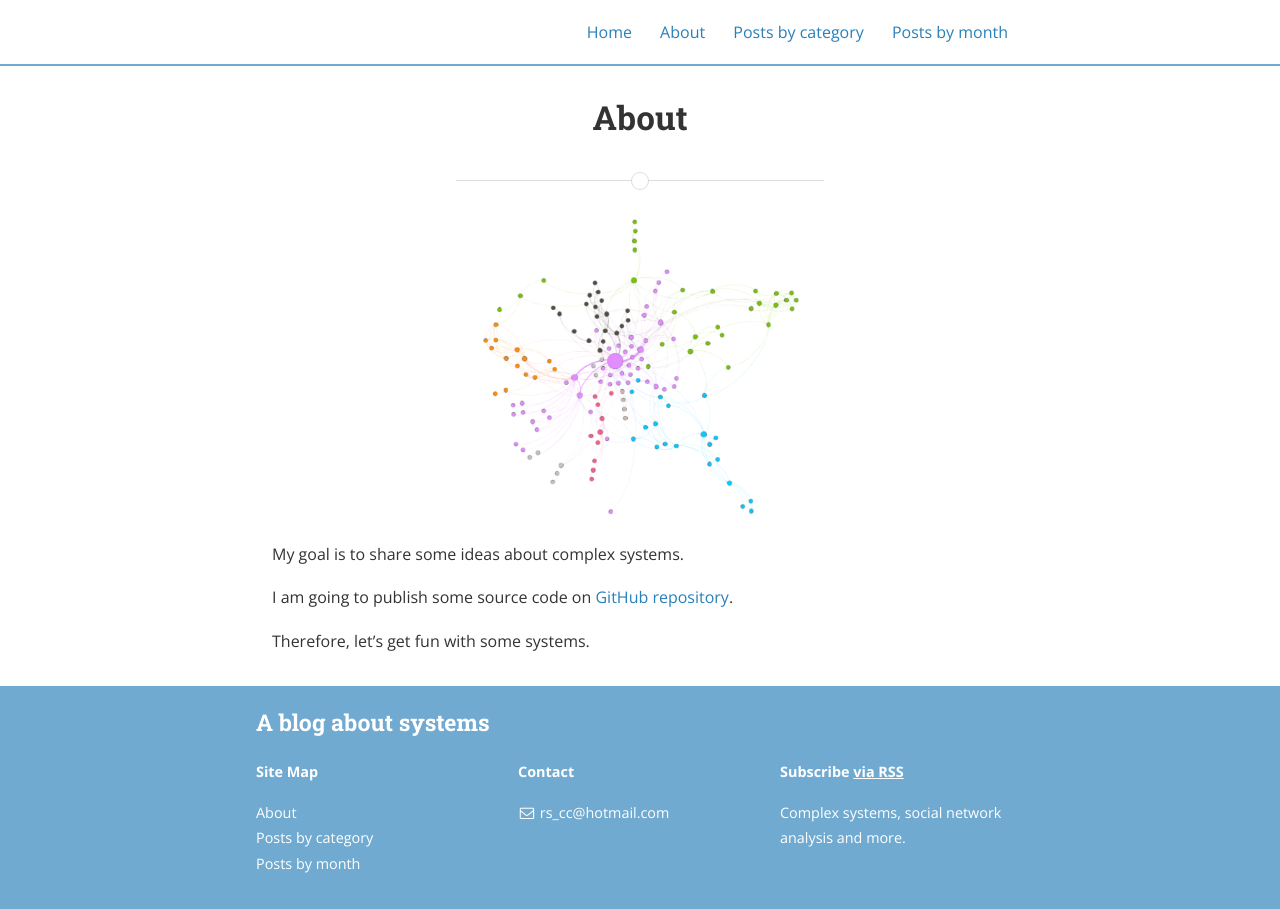
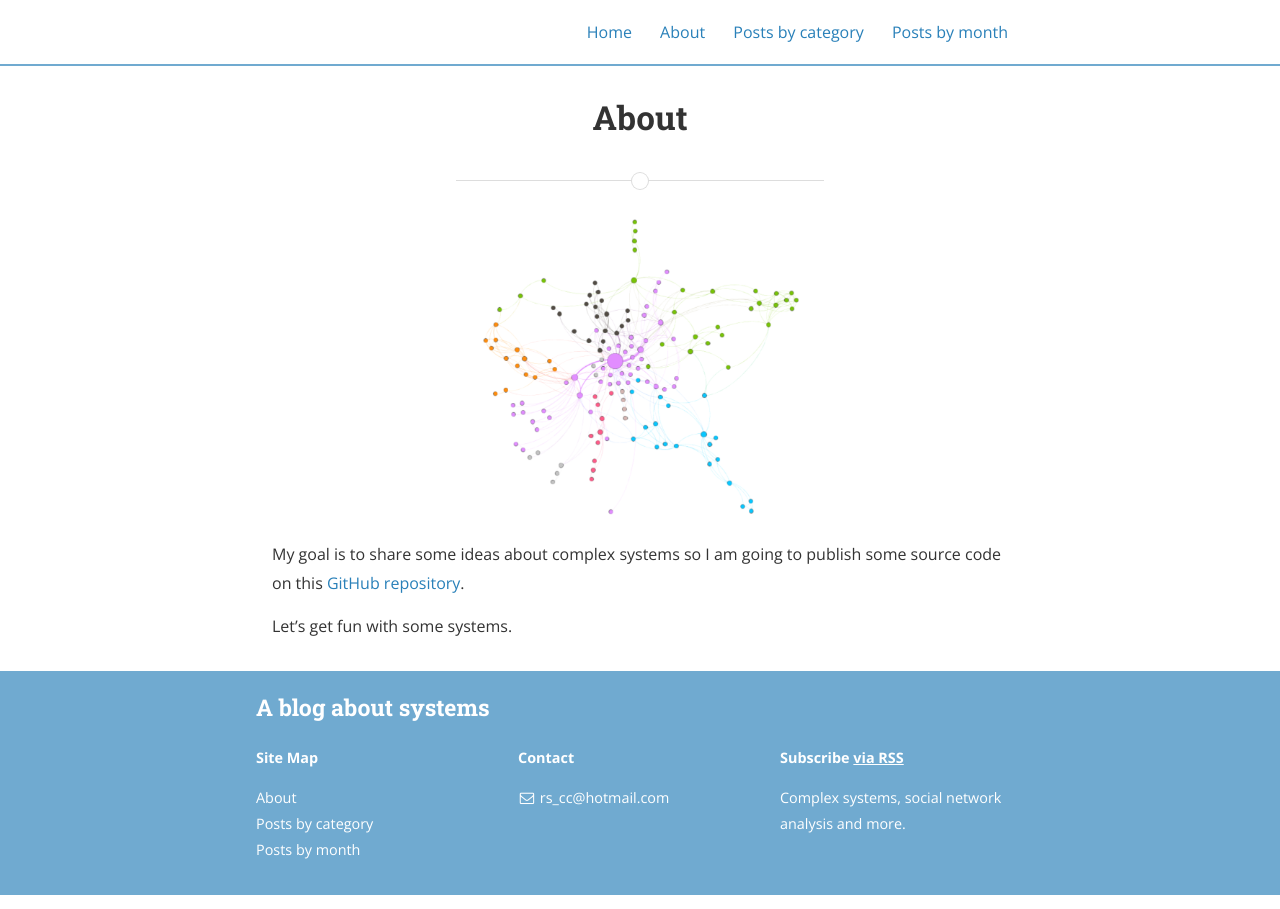
Before and after one commit to textanalyticsman/textanalyticsman.github.io, a Jekyll site: the page built from about.md, in a window 1280 px wide. Built offline with Jekyll 4.4.1, drawn with Linux system fonts in a browser that asks for light colours; nearby versions of some CDN libraries.

Commit message:
second commit

```diff
--- a/_config.yml
+++ b/_config.yml
@@ -18,7 +18,7 @@ description: >
 # Base URL of site (i.e. /blog). It should always start with a slash,
 # and never end with a slash. Set it to a blank value if hosting at the
 # root of your server.
-baseurl: "/amazingsoftware" # the subpath of your site, e.g. /blog/
+#baseurl: "/amazingsoftware" # the subpath of your site, e.g. /blog/
 url: "http://textanalyticsman.github.io" # the base hostname & protocol for your site
 cover: "/assets/header_image.jpg"
 #logo: "/assets/logo.png"
--- a/_posts/2019-01-15-welcome-to-jekyll - copia (2).markdown
+++ b/_posts/2019-01-15-welcome-to-jekyll - copia (2).markdown
@@ -3,7 +3,7 @@ layout: post
 title:  "Welcome to Jekyll!"
 date:   2019-01-15 08:43:59
 author: Ben Centra
-#categories: Jekyll
+categories: Jekyll
 tags:	jekyll welcome
 cover:  "/assets/instacode.png"
 ---
--- a/about.md
+++ b/about.md
@@ -6,8 +6,6 @@ permalink: /about/
 
 <img src="{{ site.baseurl }}/assets/NetworkBeauty.png" title="Network from text" class="profile">
 
-My goal is to share some ideas about complex systems.
+My goal is to share some ideas about complex systems so I am going to publish some source code on this [GitHub repository](https://github.com/textanalyticsman).
 
-I am going to publish some source code on [GitHub repository](https://github.com/textanalyticsman).
-
-Therefore, let's get fun with some systems.
+Let's get fun with some systems.
```
